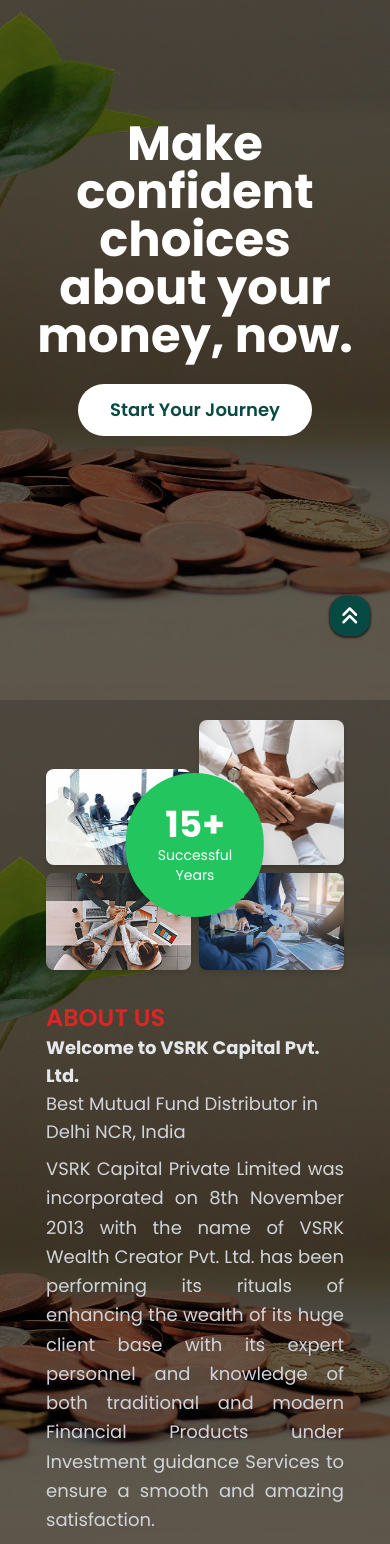
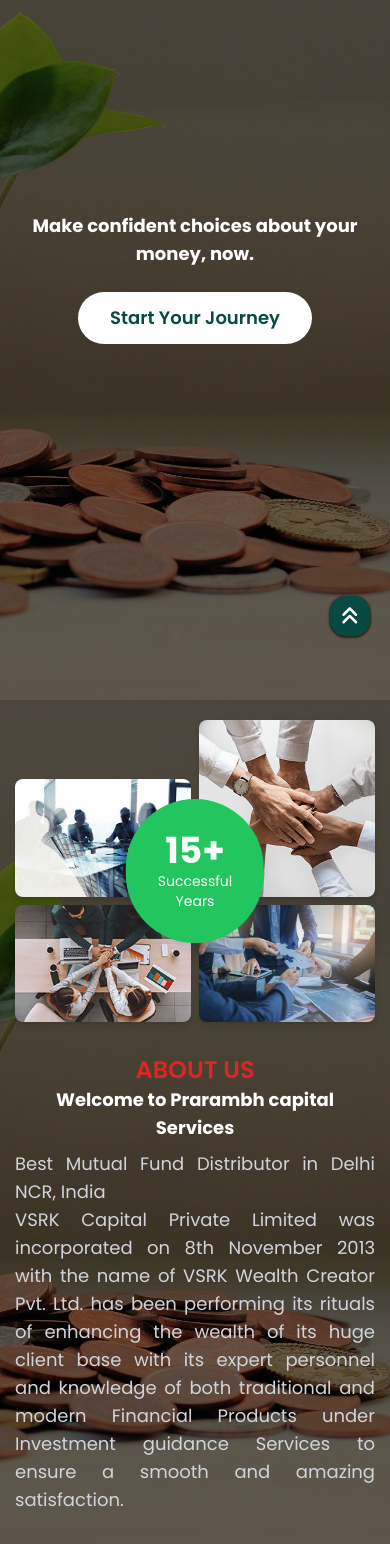
Before and after one commit to GaurangTandon/Prarambh-Capital-Services, a React (Vite) app in the folder frontend/: page / in a window 390 px wide. Shown: the part 200-1744 px from the top of the page. Built offline with nearby package versions, Linux system fonts and the light colour scheme.

Commit message:
Fixes: About section of homepage

```diff
--- a/frontend/src/pages/Home.jsx
+++ b/frontend/src/pages/Home.jsx
@@ -23,7 +23,7 @@
 
   return (
     <div className="min-h-screen text-white">
-      <div className="container mx-auto">
+      <div className="sm:container mx-auto">
         {/* Hero Section */}
         <motion.section
           className="h-screen flex items-center justify-center text-center px-4 text-white"
@@ -32,7 +32,10 @@
           transition={{ duration: 1 }}
         >
           <div className="max-w-4xl">
-            <motion.h1 className="text-5xl font-bold mb-6" {...fadeIn}>
+            <motion.h1
+              className="sm:text-5xl text-lg font-bold mb-6"
+              {...fadeIn}
+            >
               Make confident choices about your money, now.
             </motion.h1>
             <motion.button
@@ -46,7 +49,7 @@
         </motion.section>
 
         {/* About Section */}
-        <section className="py-5 px-4">
+        <section className="py-5 sm:px-4">
           <div className="container flex-col justify-center">
             <div className="grid md:grid-cols-2 gap-8 items-start mb-16">
               <motion.div
@@ -105,18 +108,18 @@
                 viewport={{ once: true }}
                 className="text-gray-300"
               >
-                <div className="text-left">
+                <div className=" text-center sm:text-left">
                   <h3 className="text-red-600 font-semibold text-2xl">
                     ABOUT US
                   </h3>
-                  <h2 className="text-lg font-bold text-gray-200">
-                    Welcome to VSRK Capital Pvt. Ltd.
+                  <h2 className="text-xl max-sm:text-lg font-bold text-white">
+                    Welcome to Prarambh capital Services
                   </h2>
-                  <h3 className="text-lg text-gray-300 mb-2">
-                    Best Mutual Fund Distributor in Delhi NCR, India
-                  </h3>
+                  <h3 className="text-xl max-sm:text-lg text-white mb-2"></h3>
                 </div>
-                <p className="mb-8 text-lg text-justify max-sm:text-md leading-relaxed">
+                <p className="mb-8 text-lg text-justify leading-1 text-gray-300">
+                  Best Mutual Fund Distributor in Delhi NCR, India
+                  <br></br>
                   VSRK Capital Private Limited was incorporated on 8th November
                   2013 with the name of VSRK Wealth Creator Pvt. Ltd. has been
                   performing its rituals of enhancing the wealth of its huge
@@ -181,14 +184,14 @@
               ].map((item, index) => (
                 <motion.div
                   key={index}
-                  className="text-center p-6 bg-white rounded-lg shadow-lg"
+                  className="text-center p-6 max-sm:px-2 bg-white rounded-lg shadow-lg"
                   initial={{ opacity: 0, y: 20 }}
                   whileInView={{ opacity: 1, y: 0 }}
                   viewport={{ once: true }}
                   transition={{ delay: index * 0.1 }}
                 >
                   <item.icon className="text-3xl text-blue-600 mx-auto" />
-                  <p className="font-semibold text-gray-600">{item.text}</p>
+                  <p className="font-semibold text-gray-600 max-sm:text-sm">{item.text}</p>
                 </motion.div>
               ))}
             </div>
@@ -196,7 +199,7 @@
         </section>
 
         {/* Quote Section */}
-        <section className="mx-auto my-10 flex-col justify-center items-center py-10 px-4 bg-black bg-opacity-20 rounded-lg mb-5">
+        <section className="mx-auto max-sm:mx-4 my-10 flex-col justify-center items-center py-10 px-4 bg-black bg-opacity-20 rounded-lg mb-5">
           <motion.div
             className="max-w-4xl mx-auto text-center"
             initial={{ opacity: 0 }}
```
